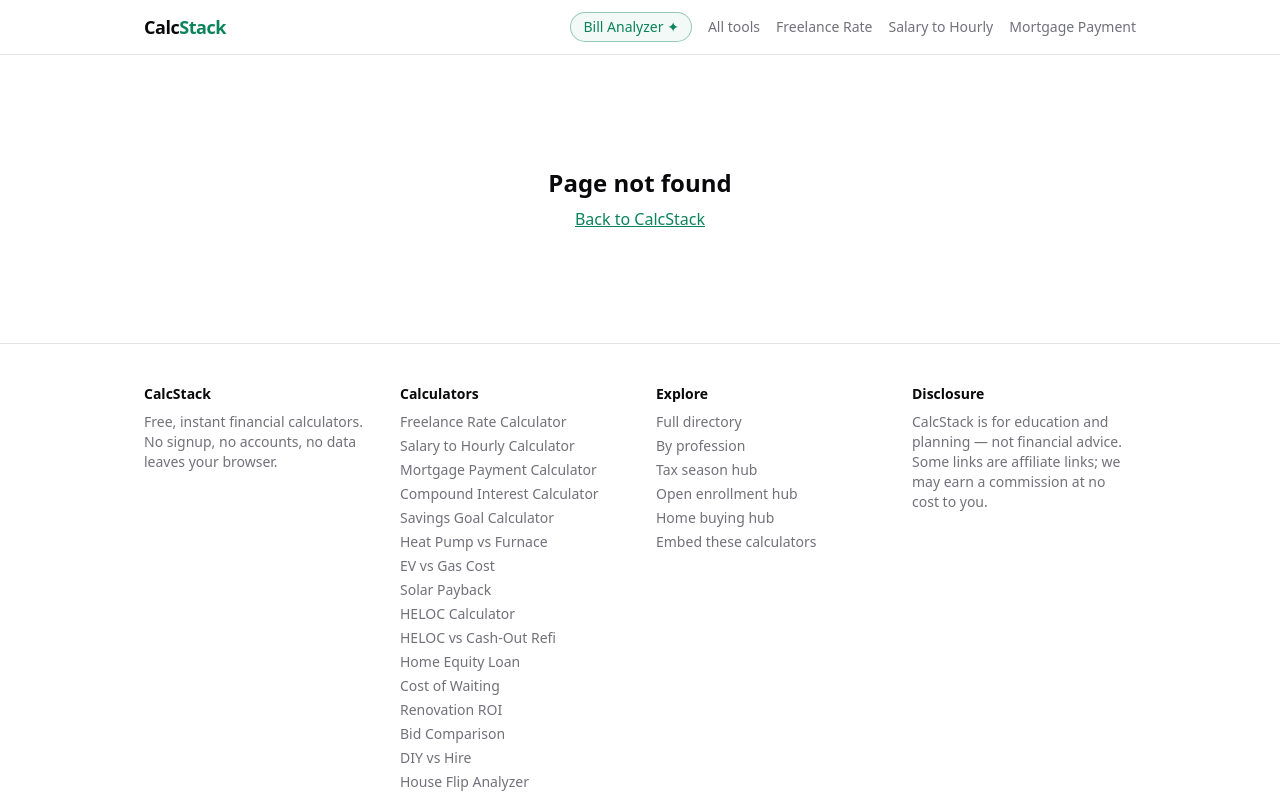
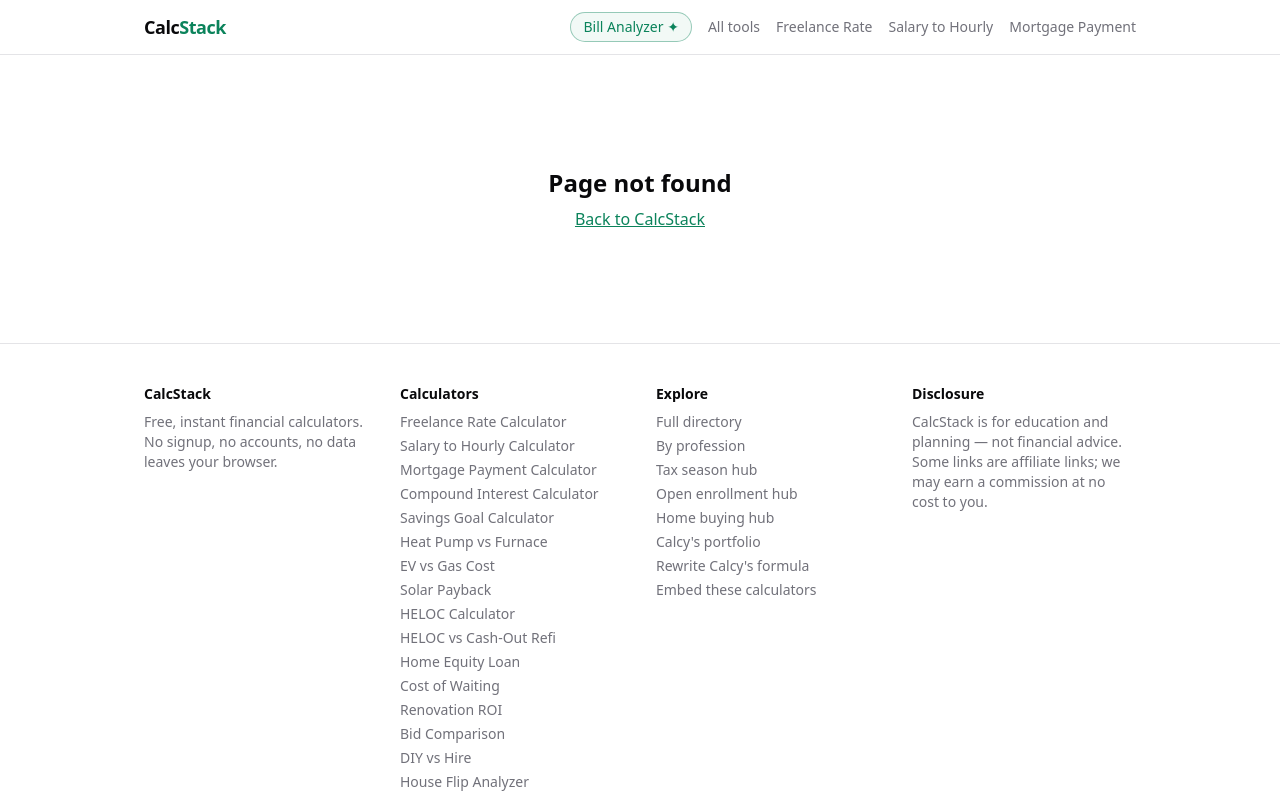
Before and after one commit to LIMENHelix/calcstack, a React (Vite) app: page /calcstack/for/1 in a window 1280 px wide. Shown: the top 798 px of the page. Built offline with nearby package versions, Linux system fonts and the light colour scheme.

Commit message:
surface policy lab: footer links + homepage scoreboard sublink

```diff
--- a/src/components/CalcyScoreboard.tsx
+++ b/src/components/CalcyScoreboard.tsx
@@ -61,7 +61,8 @@ export function CalcyScoreboard() {
   const beating = state.totalReturn >= state.benchReturn
 
   return (
-    <Link to="/calcy" className="mb-12 block">
+    <div className="mb-12">
+      <Link to="/calcy" className="block">
         <div className="rounded-xl border p-5 transition-all hover:-translate-y-0.5 hover:border-primary hover:shadow-md sm:flex sm:items-center sm:gap-6">
           <div className="flex items-center gap-3">
             <img
@@ -101,5 +102,12 @@ export function CalcyScoreboard() {
           </div>
         </div>
       </Link>
+      <p className="mt-2 text-center text-xs text-muted-foreground">
+        He trades by a published formula —{' '}
+        <Link to="/calcy/policy" className="font-medium text-primary underline">
+          read it, or rewrite it and see what yours would trade
+        </Link>
+      </p>
+    </div>
   )
 }
--- a/src/components/Layout.tsx
+++ b/src/components/Layout.tsx
@@ -95,6 +95,16 @@ export function Layout({ children }: { children: React.ReactNode }) {
                 </Link>
               </li>
               <li>
+                <Link to="/calcy" className="hover:text-foreground">
+                  Calcy's portfolio
+                </Link>
+              </li>
+              <li>
+                <Link to="/calcy/policy" className="hover:text-foreground">
+                  Rewrite Calcy's formula
+                </Link>
+              </li>
+              <li>
                 <Link to="/embeds" className="hover:text-foreground">
                   Embed these calculators
                 </Link>
```
Lines whose indentation alone changed are shown as unchanged.
